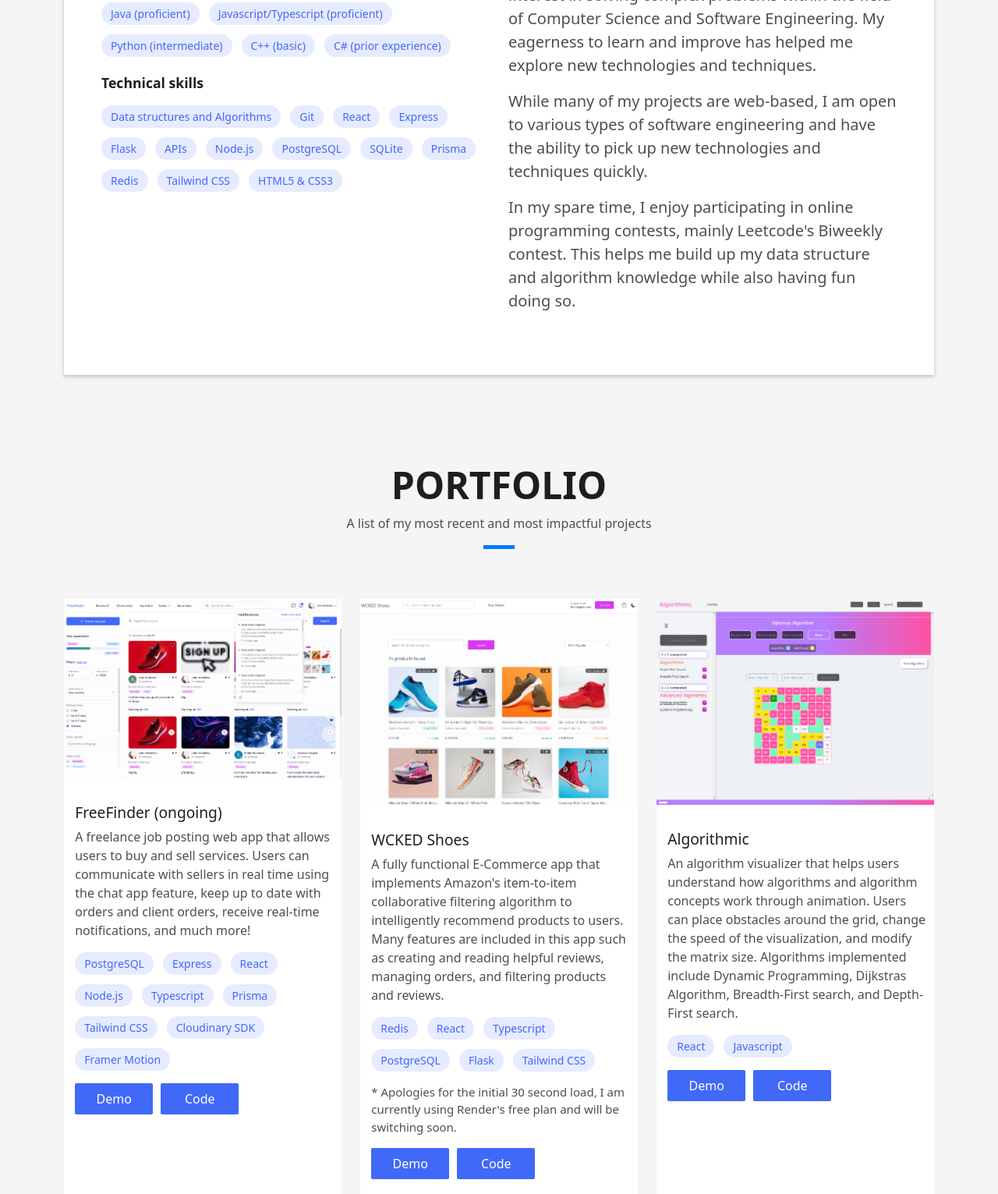
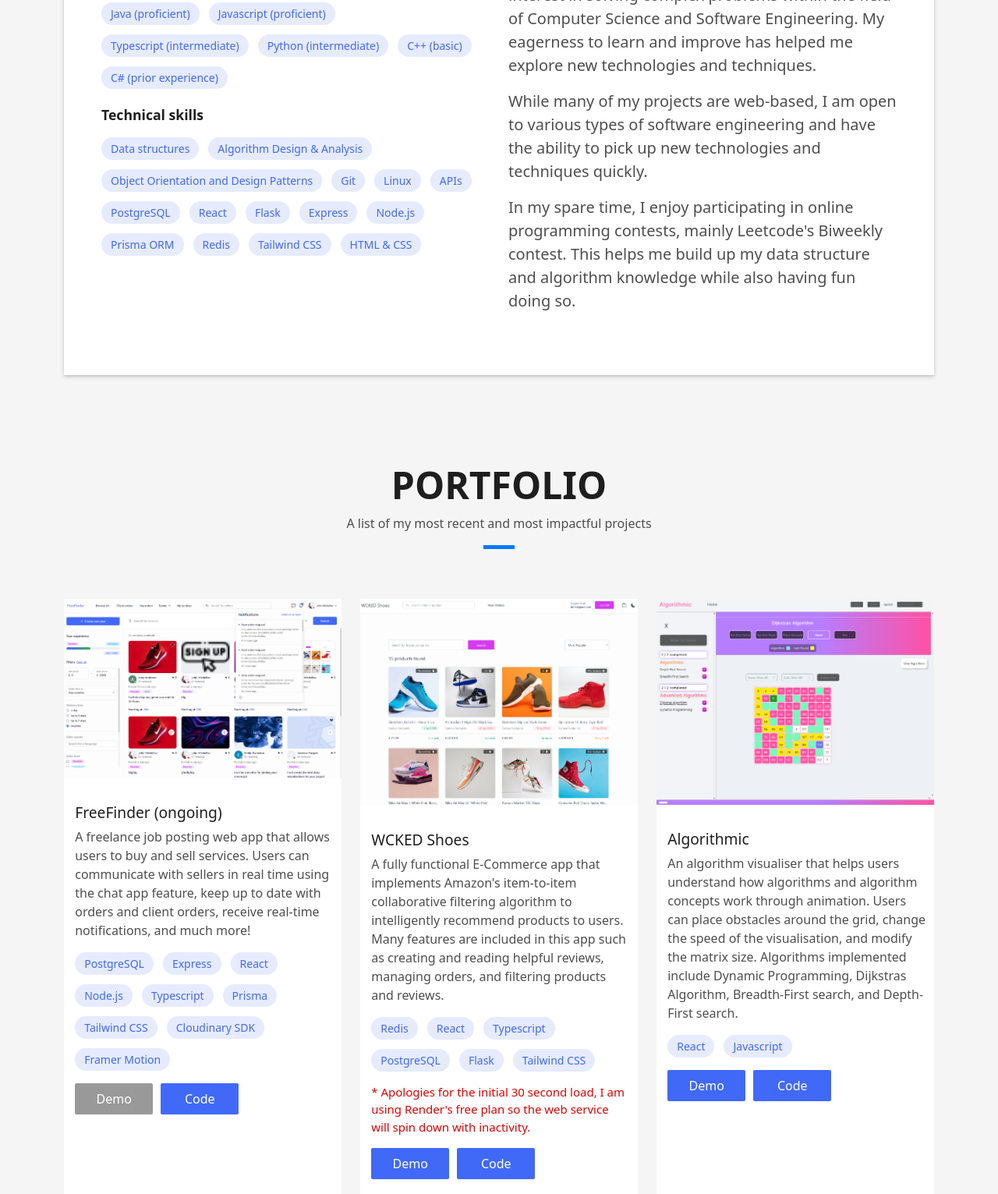
Before and after one commit to Tarrin376/Tarrin376.github.io, a plain HTML site: page index.html in a window 1280 px wide. Shown: the part 1095-2626 px from the top of the page at 78% size. Drawn offline with Linux system fonts and the light colour scheme.

Commit message:
modified portfolio

```diff
--- a/assets/css/style.css
+++ b/assets/css/style.css
@@ -1047,6 +1047,12 @@ a:hover {
   background-color: #4E73F8;
 }
 
+.disabled-btn {
+    pointer-events: none;
+    background-color: rgb(153, 153, 153) !important;
+    color: white !important;
+}
+
 .portfolio-details .portfolio-details-slider img {
   width: 100%;
 }
--- a/index.html
+++ b/index.html
@@ -53,7 +53,7 @@
         <div class="container">
           <!--<p class="display-6 color-d">Hello, world!</p>-->
           <h1 class="hero-title mb-4">Tarrin Curtis</h1>
-          <p class="hero-subtitle"><span class="typed" data-typed-items="Software engineer, Undergraduate at Cardiff University"></span></p>
+          <p class="hero-subtitle">Computer Science undergraduate at Cardiff University</p>
           <!-- <p class="pt-3"><a class="btn btn-primary btn js-scroll px-4" href="#about" role="button">Learn More</a></p> -->
         </div>
       </div>
@@ -75,7 +75,7 @@
                       <div class="about-info">
                         <p><span class="title-s">Name: </span> <span>Tarrin Curtis</span></p>
                         <p><span class="title-s">Email: </span> <span>tarrinc3@gmail.com</span></p>
-                        <p><span class="title-s">Phone: </span> <span>07578-726108</span></p>
+                        <p><span class="title-s">Phone: </span> <span>(+44) 7578 726108</span></p>
                       </div>
                     </div>
                   </div>
@@ -83,26 +83,29 @@
                     <p class="title-s">Programming languages</p>
                     <div class="skills-container">
                       <p class="skill">Java (proficient)</p>
-                      <p class="skill">Javascript/Typescript (proficient)</p>
+                      <p class="skill">Javascript (proficient)</p>
+                      <p class="skill">Typescript (intermediate)</p>
                       <p class="skill">Python (intermediate)</p>
                       <p class="skill">C++ (basic)</p>
                       <p class="skill">C# (prior experience)</p>
                     </div>
                     <p class="title-s" style="margin-top: 20px;">Technical skills</p>
                     <div class="skills-container">
-                      <p class="skill">Data structures and Algorithms</p>
+                      <p class="skill">Data structures</p>
+                      <p class="skill">Algorithm Design & Analysis</p>
+                      <p class="skill">Object Orientation and Design Patterns</p>
                       <p class="skill">Git</p>
+                      <p class="skill">Linux</p>
+                      <p class="skill">APIs</p>
+                      <p class="skill">PostgreSQL</p>
                       <p class="skill">React</p>
+                      <p class="skill">Flask</p>
                       <p class="skill">Express</p>
-                      <p class="skill">Flask</p>
-                      <p class="skill">APIs</p>
                       <p class="skill">Node.js</p>
-                      <p class="skill">PostgreSQL</p>
-                      <p class="skill">SQLite</p>
-                      <p class="skill">Prisma</p>
+                      <p class="skill">Prisma ORM</p>
                       <p class="skill">Redis</p>
                       <p class="skill">Tailwind CSS</p>
-                      <p class="skill">HTML5 & CSS3</p>
+                      <p class="skill">HTML & CSS</p>
                     </div>
                   </div>
                 </div>
@@ -177,9 +180,7 @@
                     <p class="skill">Framer Motion</p>
                   </div>
                   <div class="project-actions">
-                    <a href="#" target="_blank">
-                      <button class="action-btn">Demo</button>
-                    </a>
+                    <button class="action-btn disabled-btn">Demo</button>
                     <a href="https://github.com/Tarrin376/FreeFinder" target="_blank">
                       <button class="action-btn">Code</button>
                     </a>
@@ -211,8 +212,8 @@
                     <p class="skill">Flask</p>
                     <p class="skill">Tailwind CSS</p>
                   </div>
-                  <p style="margin-top: 15px; font-size: 15px;">
-                    * Apologies for the initial 30 second load, I am currently using Render's free plan and will be switching soon.
+                  <p style="margin-top: 15px; font-size: 15px; color: rgb(223, 2, 2);">
+                    * Apologies for the initial 30 second load, I am using Render's free plan so the web service will spin down with inactivity.
                   </p>
                   <div class="project-actions">
                     <a href="https://wcked-shoes.onrender.com/" target="_blank">
@@ -237,8 +238,8 @@
                 <div class="col-sm-8 project-details">
                   <h2 class="w-title">Algorithmic</h2>
                   <p>
-                    An algorithm visualizer that helps users understand how algorithms and algorithm concepts work through animation. Users can
-                    place obstacles around the grid, change the speed of the visualization, and modify the matrix size. Algorithms
+                    An algorithm visualiser that helps users understand how algorithms and algorithm concepts work through animation. Users can
+                    place obstacles around the grid, change the speed of the visualisation, and modify the matrix size. Algorithms
                     implemented include Dynamic Programming, Dijkstras Algorithm, Breadth-First search, and Depth-First search.
                   </p>
                   <div class="skills-container">
@@ -280,7 +281,7 @@
                       If you have any questions or want to reach out, please feel free to contact me!
                     </p>
                     <ul class="list-ico" style="display: flex; flex-direction: column; align-items: center;">
-                      <li><span class="bi bi-phone"></span>07578-726108</li>
+                      <li><span class="bi bi-phone"></span>(+44) 7578 726108</li>
                       <li><span class="bi bi-envelope"></span>tarrinc3@gmail.com</li>
                     </ul>
                   </div>
@@ -306,7 +307,7 @@
       <div class="row">
         <div class="col-sm-12">
           <div class="copyright-box">
-            <p class="copyright">&copy; Copyright <strong>Tarrin</strong>. All Rights Reserved</p>
+            <p class="copyright">&copy; Copyright <strong>Tarrin Curtis</strong>. All Rights Reserved</p>
             <div class="credits">
               <!--
               All the links in the footer should remain intact.
```
